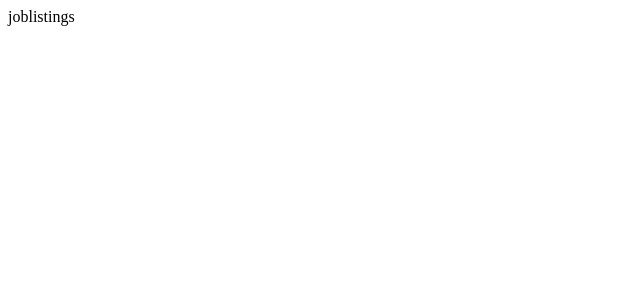
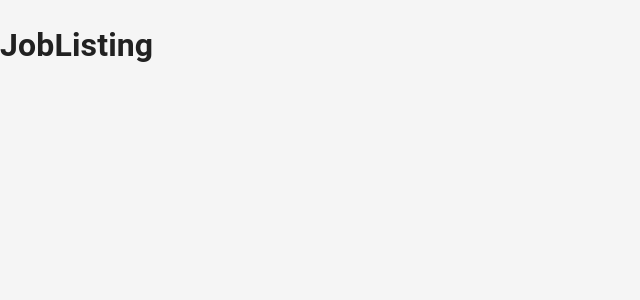
Before and after one commit to richard-nagy/jobListings, a React (Vite) app: page / in a window 1280 px wide. Shown: the top 300 px of the page, without its empty margins (0-640 px from the left). Built offline with nearby package versions, Linux system fonts and the light colour scheme.

Commit message:
#2: Implement MUI

```diff
--- a/package.json
+++ b/package.json
@@ -10,6 +10,9 @@
         "preview": "vite preview"
     },
     "dependencies": {
+        "@emotion/react": "^11.14.0",
+        "@emotion/styled": "^11.14.0",
+        "@mui/material": "^6.4.7",
         "react": "^19.0.0",
         "react-dom": "^19.0.0"
     },
--- a/src/App.tsx
+++ b/src/App.tsx
@@ -1,7 +1,12 @@
-function App() {
-    return <>
-        joblistings
-    </>;
-}
+import { ThemeProvider } from "@emotion/react";
+import theme from "./theme";
+import { CssBaseline } from "@mui/material";
+
+const App = () => {
+    return <ThemeProvider theme={theme}>
+        <CssBaseline />
+        <h1>JobListing</h1>
+    </ThemeProvider>;
+};
 
 export default App;
--- /dev/null
+++ b/src/theme.ts
@@ -0,0 +1,23 @@
+import { createTheme } from "@mui/material/styles";
+
+const theme = createTheme({
+    palette: {
+        primary: {
+            main: "#00897B",
+        },
+        secondary: {
+            main: "#FFB300",
+        },
+        background: {
+            default: "#F5F5F5",
+            paper: "#E0E0E0",
+        },
+        text: {
+            primary: "#212121",
+            secondary: "#757575",
+        },
+    },
+
+});
+
+export default theme;
```
Also changed, not shown: 2 other files (tests, documents, lock files or other folders).
